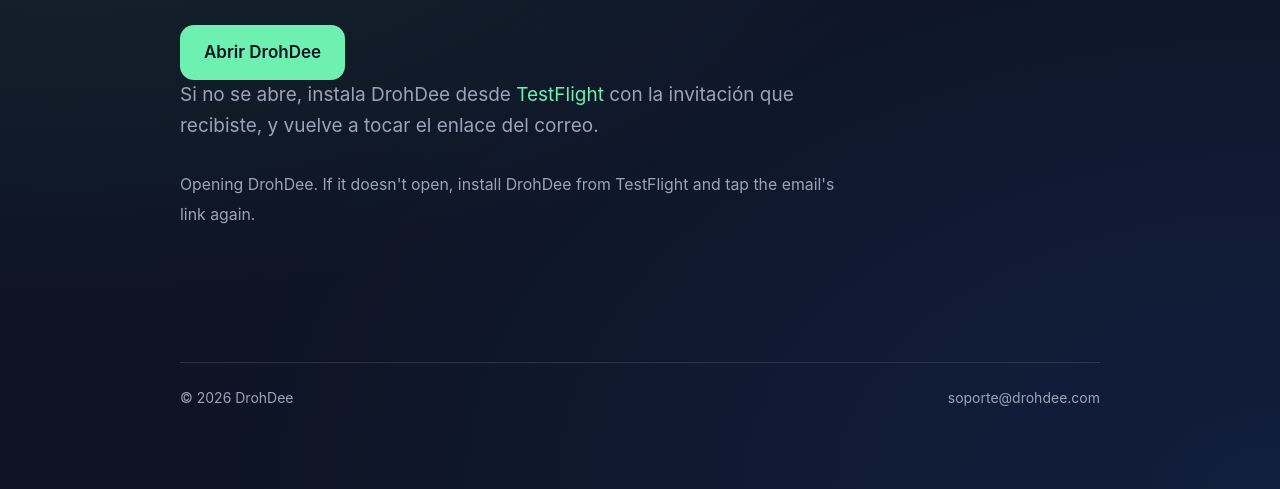
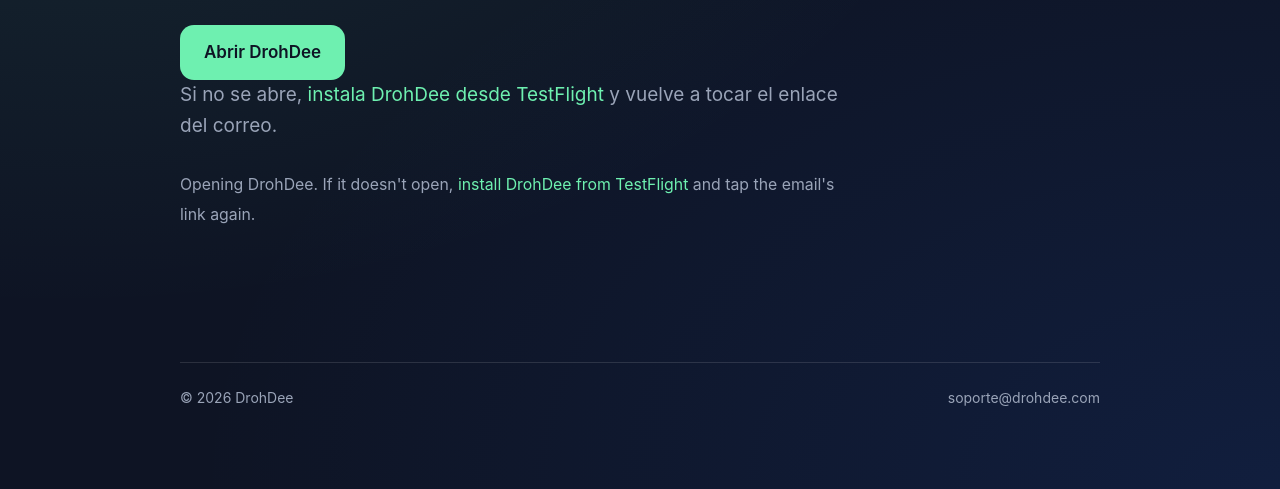
Before and after one commit to dzp6zvzgmm-byte/drohdee-website, a plain HTML site: page auth/index.html in a window 1280 px wide. Shown: the part 311-800 px from the top of the page. Drawn offline with Linux system fonts and the light colour scheme.

Commit message:
Public TestFlight link (https://testflight.apple.com/join/4SBqEuFM) in the Invitación email (step 2) and on drohdee.com/auth (Si no se abre, instala DrohDee desde TestFlight)
Co-Authored-By: Claude Opus 5.5 <noreply@anthropic.com>

```diff
--- a/auth/index.html
+++ b/auth/index.html
@@ -22,8 +22,8 @@
         <h1 id="title">Abriendo DrohDee…</h1>
         <p id="text">Si DrohDee está instalado en este iPhone o iPad, se abre solo para terminar.</p>
         <a class="button" id="open" href="com.drohdee.app://login-callback">Abrir DrohDee</a>
-        <p>Si no se abre, instala DrohDee desde <a href="https://apps.apple.com/app/testflight/id899247664">TestFlight</a> con la invitación que recibiste, y vuelve a tocar el enlace del correo.</p>
-        <p lang="en"><small>Opening DrohDee. If it doesn't open, install DrohDee from TestFlight and tap the email's link again.</small></p>
+        <p>Si no se abre, <a href="https://testflight.apple.com/join/4SBqEuFM">instala DrohDee desde TestFlight</a> y vuelve a tocar el enlace del correo.</p>
+        <p lang="en"><small>Opening DrohDee. If it doesn't open, <a href="https://testflight.apple.com/join/4SBqEuFM">install DrohDee from TestFlight</a> and tap the email's link again.</small></p>
       </section>
     </main>
     <footer class="site"><span>© 2026 DrohDee</span><span><a href="mailto:soporte@drohdee.com">soporte@drohdee.com</a></span></footer>
```
